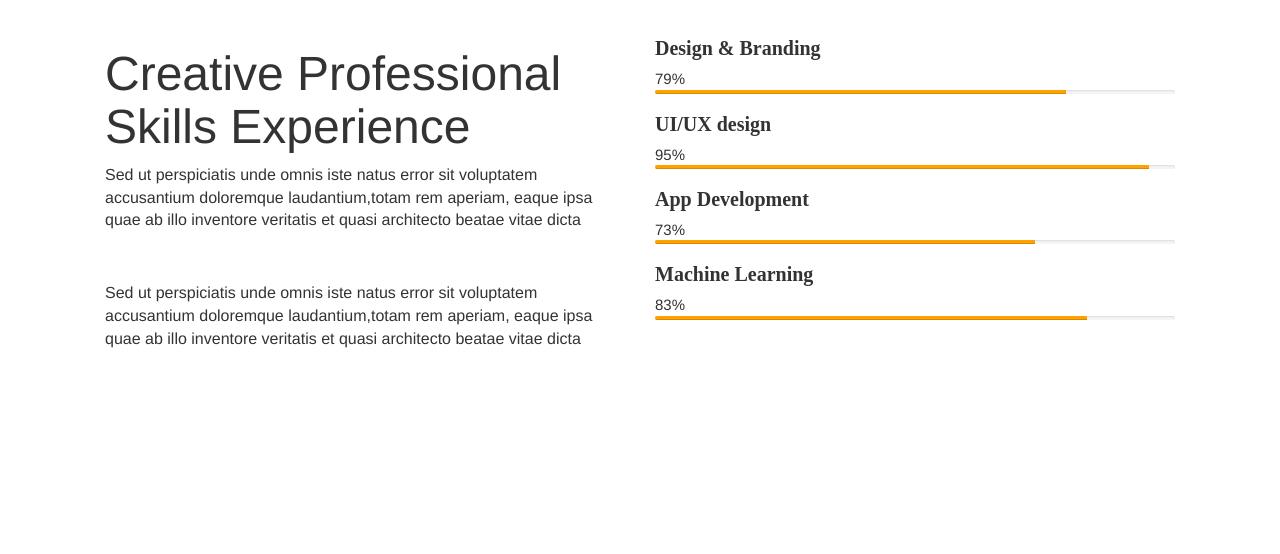
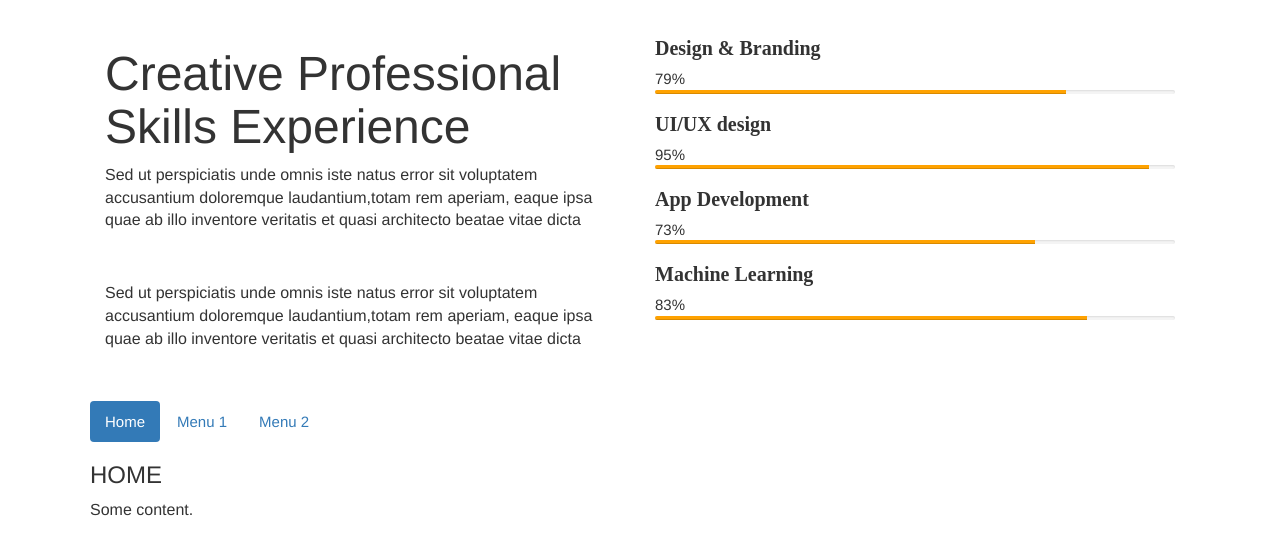
Before and after one commit to Shourya137/portfolio, a plain HTML site: page index.html in a window 1280 px wide. Shown: the part 1061-1615 px from the top of the page. Before the commit the page ends 1512 px from the top, so only its background shows below. Drawn offline with nearby package versions, Linux system fonts and the light colour scheme.

Commit message:
Update index.html

```diff
--- a/index.html
+++ b/index.html
@@ -157,6 +157,29 @@
 
 		</section>
 
+		<div  class="row">
+			<ul class="nav nav-pills">
+				<li class="active"><a data-toggle="pill" href="#home">Home</a></li>
+				<li><a data-toggle="pill" href="#menu1">Menu 1</a></li>
+				<li><a data-toggle="pill" href="#menu2">Menu 2</a></li>
+			  </ul>
+
+			  <div class="tab-content">
+				<div id="home" class="tab-pane fade in active">
+				  <h3>HOME</h3>
+				  <p>Some content.</p>
+				</div>
+				<div id="menu1" class="tab-pane fade">
+				  <h3>Menu 1</h3>
+				  <p>Some content in menu 1.</p>
+				</div>
+				<div id="menu2" class="tab-pane fade">
+				  <h3>Menu 2</h3>
+				  <p>Some content in menu 2.</p>
+				</div>
+			  </div>
+		</div>
+
 	</div>
 	<div class="copy_right_footer">
 		Developed By - Shourya Fadte
```
